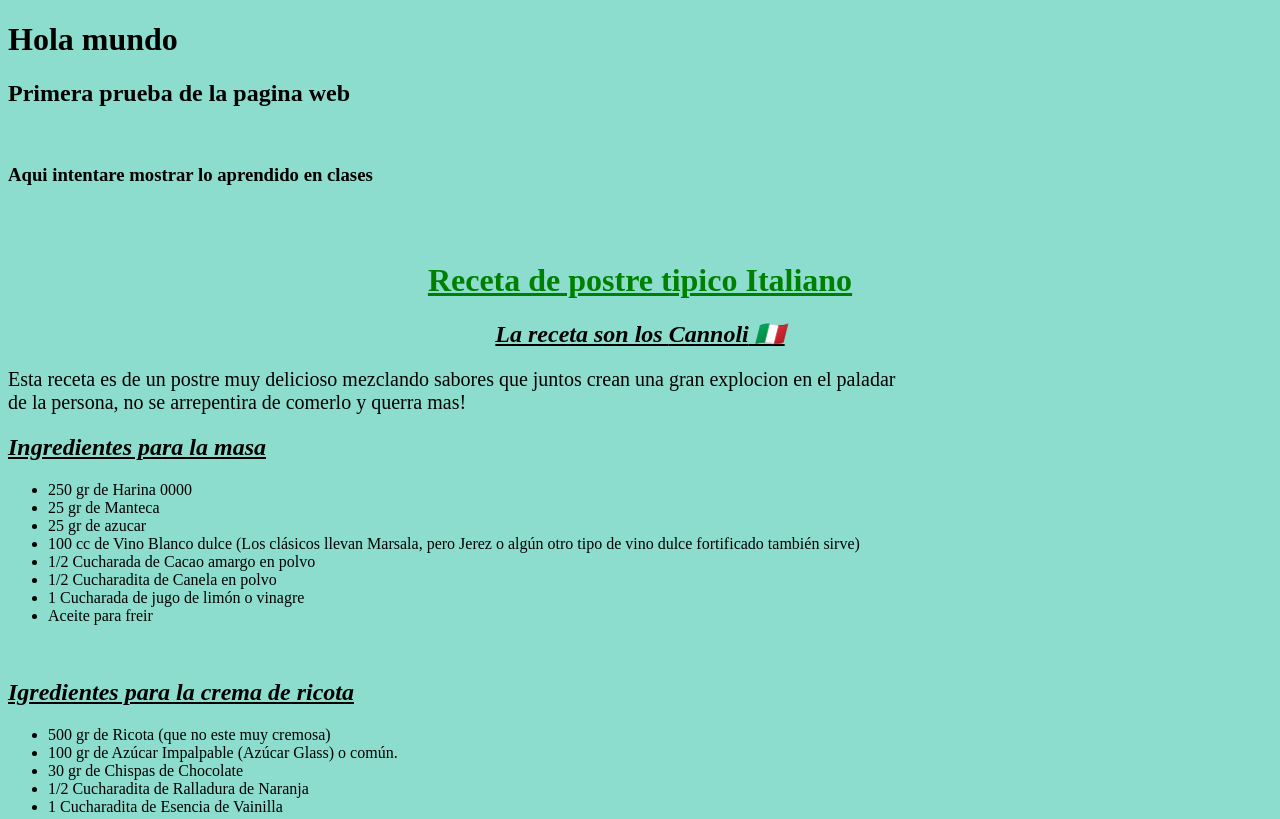
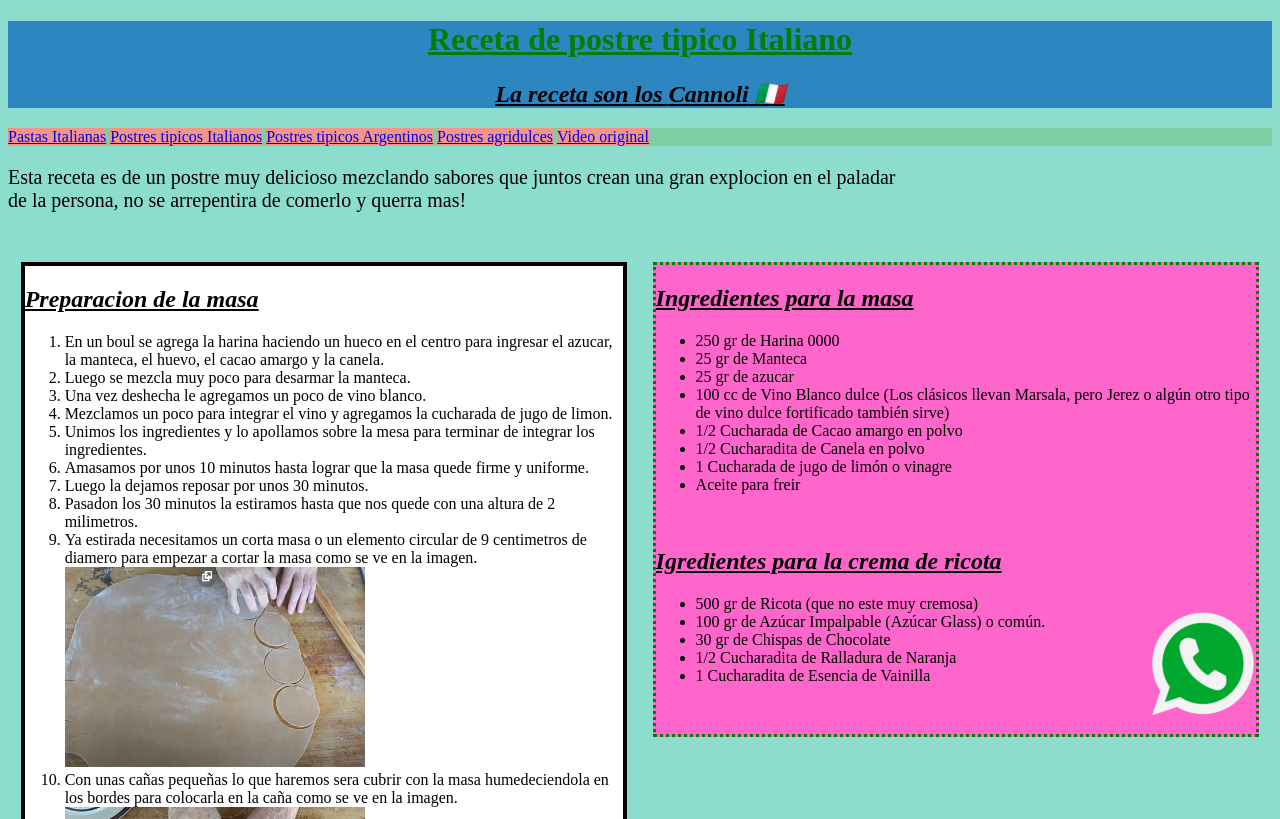
Before and after one commit to Barboza-Kevin/Html-Css-basico, a plain HTML site: page index.html in a window 1280 px wide. Shown: the top 819 px of the page. Drawn offline with Linux system fonts and the light colour scheme.

Commit message:
Add files via upload

```diff
--- a/css/stilos.css
+++ b/css/stilos.css
@@ -17,3 +17,45 @@ p {font-size: 20px;}
 
 .imagen {height: 200px;
           width: 300px;}
+
+header{background-color: #2E86C1; }
+
+nav {background-position: center;
+          background-color: #7DCEA0 ;
+                background-size: contain;;}
+
+.links {text-align: center;
+          font-size: 16px;
+            background-color: #F1948A;
+                 background-position: center;}
+
+section {float: left;
+           background-color: white;
+               width: 48%;
+                 height: 800px;
+                    overflow: auto;
+                  margin: 1%;
+                border: 4px solid black;
+              box-sizing: border-box;}
+
+aside {float: left;
+          background-color: #FF66CC;
+             width: 48%;
+               height: 475px;
+                  overflow: auto;
+                margin: 1%;
+              border: 3px dotted green;
+            box-sizing: border-box;}
+
+.creditos {text-align: center;}
+
+
+footer {background-color: #CCCCFF;
+                      clear: both;}
+
+.reportar {text-align: center;
+             background-color: tomato;}
+
+.contactos {position: fixed;
+               top: 75%;
+                 right: 1%;}
--- a/index.html
+++ b/index.html
@@ -7,40 +7,33 @@
     <link rel="stylesheet" href="css/stilos.css">
   </head>
   <body>
-
-<h1>Hola mundo</h1>
-<h2>Primera prueba de la pagina web</h2>
-<br>
-<h3>Aqui intentare mostrar lo aprendido en clases</h3>
-<br>
-<br>
+<header>
 <h1 id="Titulo">Receta de postre tipico Italiano</h1>
 <h2 class="subtitulo">La receta son los <b>Cannoli</b> 🇮🇹 </h2>
+</header>
+
+<nav>
+<a class="links" href="https://www.cucinare.tv/receta-categoria/pastas/?gclid=Cj0KCQjwkIGKBhCxARIsAINMioLMBhYO2U158dx-Pjt3atJkWl61kfmazrccDZ1R-txTXNxdphPAGXkaAlLkEALw_wcB" target="_blank">Pastas Italianas</a>
+
+<a class="links" href="https://www.cocinafacil.com.mx/recetas/postres-italianos-con-sabor-inolvidable/" target="_blank">Postres tipicos Italianos</a>
+
+<a class="links" href="https://www.restaurantelcalafate.es/es/postres-argentinos-que-deberias-probar/" target="_blank">Postres tipicos Argentinos</a>
+
+<a class="links" href="https://www.vix.com/es/imj/gourmet/166040/estos-7-postres-demuestran-que-lo-agridulce-es-la-mejor-combinacion-para-tus-comidas" target="_blank">Postres agridulces</a>
+
+<a class="links" href="#video"> Video original</a>
+
+</nav>
+
+
+
 <!--Este es un postre que mi familia que somos de origen Italiano-->
 <p>Esta receta es de un postre muy delicioso mezclando sabores que juntos crean una gran explocion en el paladar <br>
   de la persona, no se arrepentira de comerlo y querra mas!</p>
 
-<h2 class="titulos">Ingredientes para la masa</h2>
-<ul>
-  <li>250 gr de Harina 0000</li>
-  <li>25 gr de Manteca</li>
-  <li>25 gr de azucar</li>
-  <li>100 cc de Vino Blanco dulce (Los clásicos llevan Marsala, pero Jerez o algún otro tipo de vino dulce fortificado también sirve) </li>
-  <li>1/2 Cucharada de Cacao amargo en polvo</li>
-  <li>1/2 Cucharadita de Canela en polvo</li>
-  <li>1 Cucharada de jugo de limón o vinagre</li>
-  <li>Aceite para freir</li>
-</ul>
 <br>
-<h2 class="titulos">Igredientes para la crema de ricota</h2>
-<ul>
-  <li>500 gr de Ricota (que no este muy cremosa)</li>
-  <li>100 gr de Azúcar Impalpable (Azúcar Glass) o común.</li>
-  <li>30 gr de Chispas de Chocolate </li>
-  <li>1/2 Cucharadita de Ralladura de Naranja</li>
-  <li>1 Cucharadita de Esencia de Vainilla</li>
-</ul>
-<br>
+
+<section>
 <h2 class="titulos">Preparacion de la masa</h2>
 <ol>
   <li>En un boul se agrega la harina haciendo un hueco en el centro para ingresar el azucar, la manteca, el huevo, el cacao amargo y la canela.</li>
@@ -81,7 +74,49 @@
    clipboard-write; encrypted-media; gyroscope; picture-in-picture" allowfullscreen></iframe>
 
    <h1>Receta Italiana</h1>
-   <img src="imagenes/italia.JPG" alt="">
+   <img src="imagenes/italia.jpg" alt="">
+ </section>
+
+ <aside class="Ingredientes">
+
+ <h2 class="titulos">Ingredientes para la masa</h2>
+ <ul>
+   <li>250 gr de Harina 0000</li>
+   <li>25 gr de Manteca</li>
+   <li>25 gr de azucar</li>
+   <li>100 cc de Vino Blanco dulce (Los clásicos llevan Marsala, pero Jerez o algún otro tipo de vino dulce fortificado también sirve) </li>
+   <li>1/2 Cucharada de Cacao amargo en polvo</li>
+   <li>1/2 Cucharadita de Canela en polvo</li>
+   <li>1 Cucharada de jugo de limón o vinagre</li>
+   <li>Aceite para freir</li>
+ </ul>
+ <br>
+ <h2 class="titulos">Igredientes para la crema de ricota</h2>
+ <ul>
+   <li>500 gr de Ricota (que no este muy cremosa)</li>
+   <li>100 gr de Azúcar Impalpable (Azúcar Glass) o común.</li>
+   <li>30 gr de Chispas de Chocolate </li>
+   <li>1/2 Cucharadita de Ralladura de Naranja</li>
+   <li>1 Cucharadita de Esencia de Vainilla</li>
+ </ul>
+ </aside>
+
+<footer>
+
+<h4 class="creditos">Pagina hecha y desarrollada por Barboza Kevin Joel</h4>
+<h5 class="creditos">Videos sacado de Youtube</h5>
+
+<a href="https://www.youtube.com/channel/UCRRJ-E_0MwlAwSP47EmQC_g" target="_blank"><img src="imagenes/youtube.jpg" alt=""> </a>
+
+<a class="reportar" href="https://wa.me/5491128956771" target="_blank">En caso de problemas con la web, contacteme </a>
+
+</footer>
+
+<div class="contactos">
+
+<a href="https://wa.me/5491128956771" target="_blank"><img src="imagenes/wsp.png" alt=""></a>
+
+</div>
 
   </body>
 </html>
```
Also changed, not shown: imagenes/wsp.png (added), imagenes/youtube.jpg (added).
